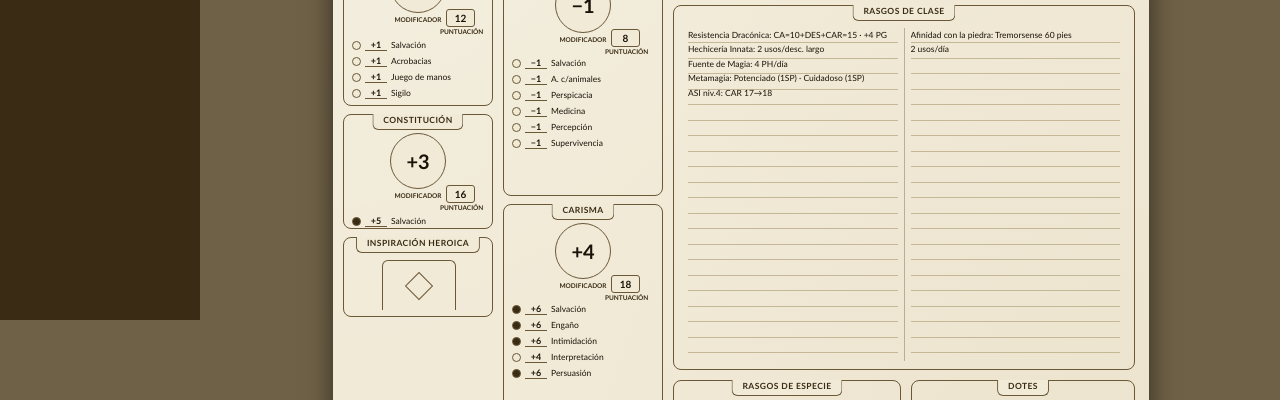
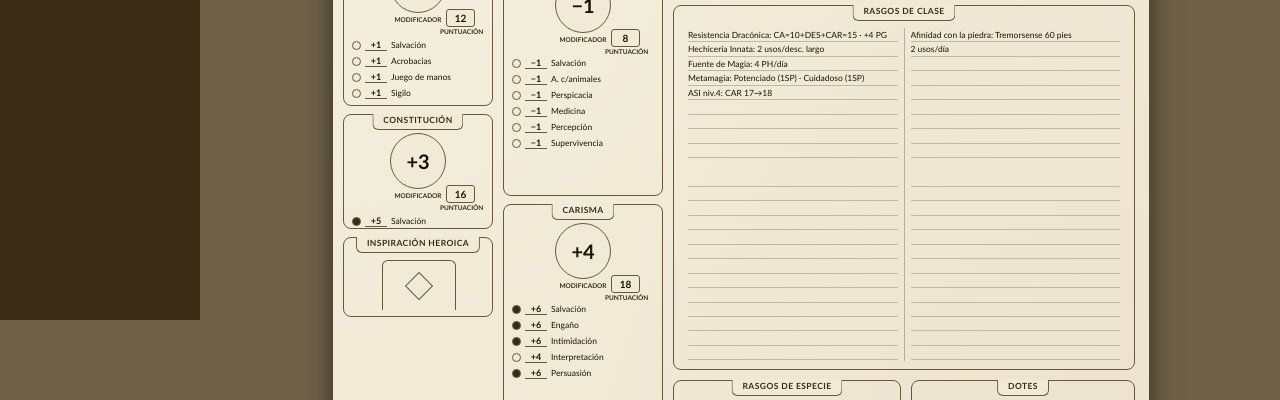
Before and after one commit to Galphie/dnd5e2024-hoja, a website: page referencias/_ficha_backup_pool.html in a window 1280 px wide. Shown: the part 480-880 px from the top of the page. Drawn offline with Linux system fonts and the light colour scheme.

Commit message:
Fix: alineación líneas fondo vs texto en RASGOS DE CLASE
El repeating-linear-gradient del textarea .cf-col usaba período 15.5px
pero line-height computado era 14.45px (8.5 * 1.7), causando descuadre
acumulativo (~1px cada ~15 líneas).

Cambiado a período 14.45px (transparent 0-13.45px, línea 13.45-14.45px)
para coincidir exactamente con line-height.

```diff
--- a/referencias/_ficha_backup_pool.html
+++ b/referencias/_ficha_backup_pool.html
@@ -199,7 +199,7 @@ body{
 .cf-in{position:absolute;top:22px;left:8px;right:8px;bottom:8px;display:grid;grid-template-columns:1fr 1px 1fr;gap:0}
 .cf-col{padding:0 6px;font-size:8.5px;color:#1a1208;line-height:1.7}
 .cf-d{background:#6b5837;opacity:.4}
-.cf-col textarea{width:100%;height:100%;resize:none;background-color:transparent;background-image:repeating-linear-gradient(to bottom,transparent 0 14.5px,#c4b896 14.5px 15.5px);border:none;outline:none;font-family:inherit;font-size:8.5px;color:#1a1208;line-height:1.7;white-space:pre-line}
+.cf-col textarea{width:100%;height:100%;resize:none;background-color:transparent;background-image:repeating-linear-gradient(to bottom,transparent 0 13.45px,#c4b896 13.45px 14.45px);border:none;outline:none;font-family:inherit;font-size:8.5px;color:#1a1208;line-height:1.7;white-space:pre-line}
 
 /* Especie y dotes */
 .spft{left:340px;top:838px;height:297px}
```
